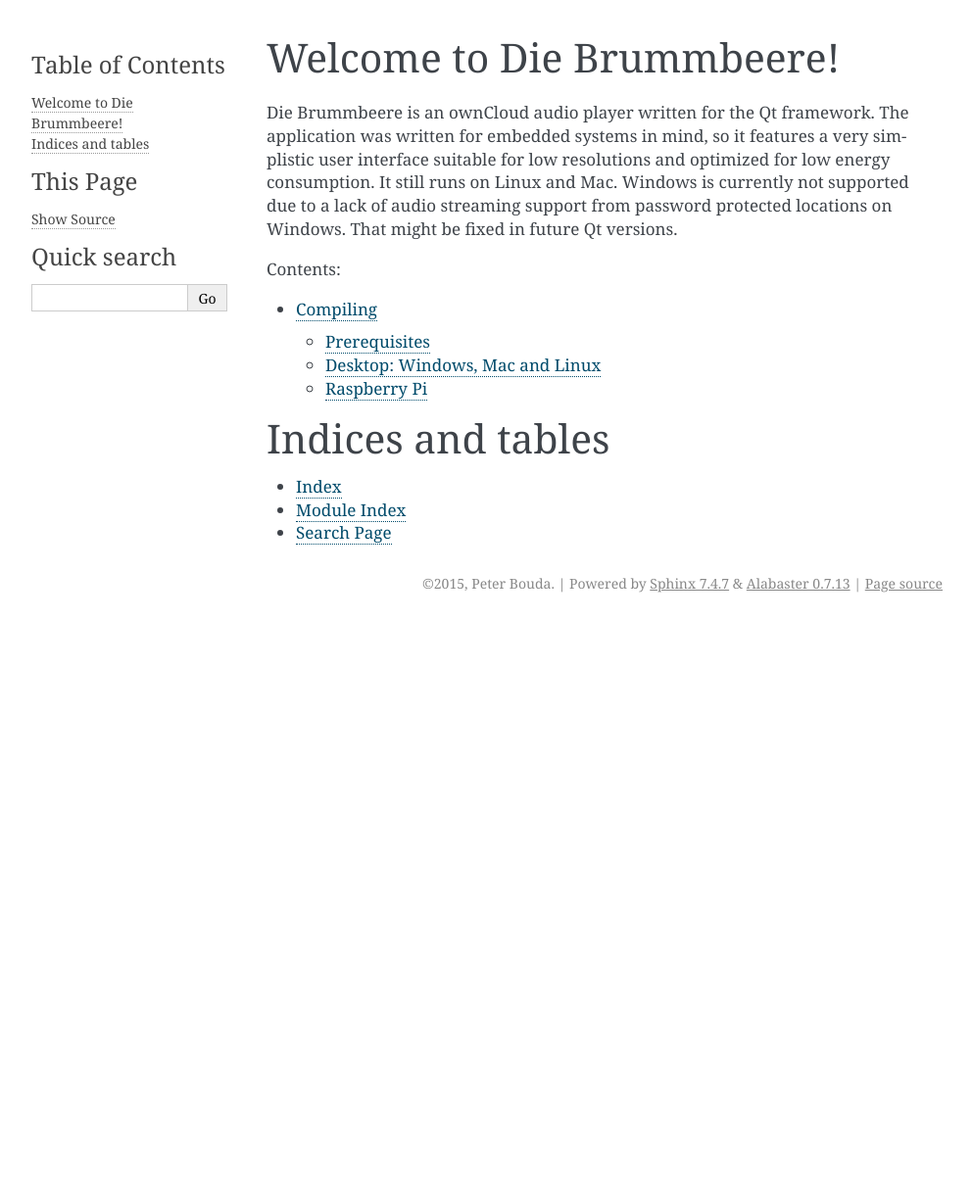
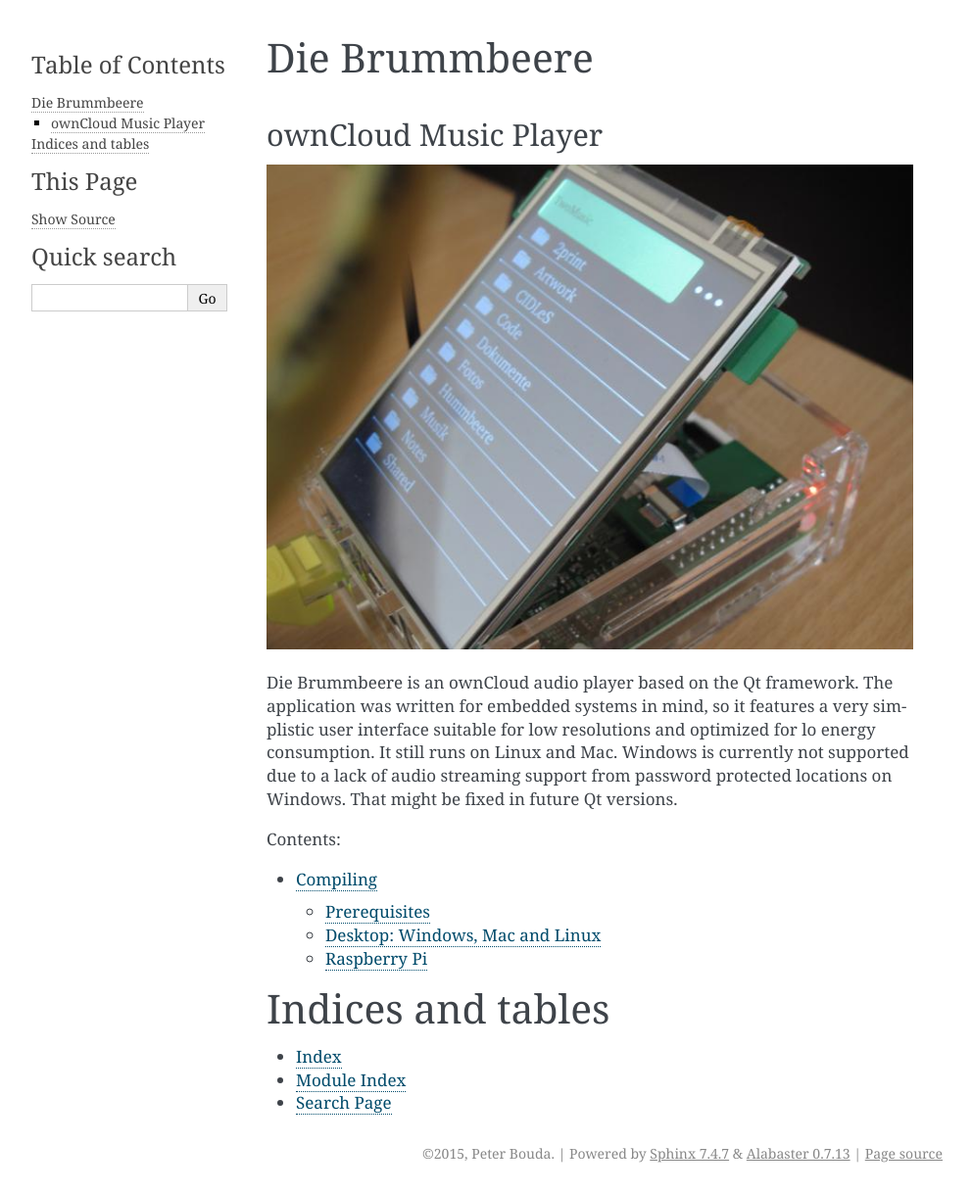
Before and after one commit to pbouda/brummbeere, a Sphinx documentation site: the page built from doc/index.rst, in a window 1280 px wide. Shown: the whole page at 98% size, without its empty margins (148-1140 px from the left). Built offline with Sphinx 7.4.7, drawn with Linux system fonts in a browser that asks for light colours; before the commit the page ends 900 px from its top, so only the background shows below that.

Commit message:
Added image.

```diff
--- a/doc/index.rst
+++ b/doc/index.rst
@@ -3,10 +3,20 @@
    You can adapt this file completely to your liking, but it should at least
    contain the root `toctree` directive.
 
-Welcome to Die Brummbeere!
-==========================
+Die Brummbeere
+==============
 
-Die Brummbeere is an ownCloud audio player written for the Qt framework. The application was written for embedded systems in mind, so it features a very simplistic user interface suitable for low resolutions and optimized for low energy consumption. It still runs on Linux and Mac. Windows is currently not supported due to a lack of audio streaming support from password protected locations on Windows. That might be fixed in future Qt versions.
+ownCloud Music Player
+---------------------
+
+.. image:: _static/img/brummbeere_raspi.jpg
+
+Die Brummbeere is an ownCloud audio player based on the Qt framework. The
+application was written for embedded systems in mind, so it features a very
+simplistic user interface suitable for low resolutions and optimized for lo
+energy consumption. It still runs on Linux and Mac. Windows is currently not
+supported due to a lack of audio streaming support from password protected
+locations on Windows. That might be fixed in future Qt versions.
 
 Contents:
 
```
Also changed, not shown: doc/_static/img/brummbeere_raspi.jpg (added).
